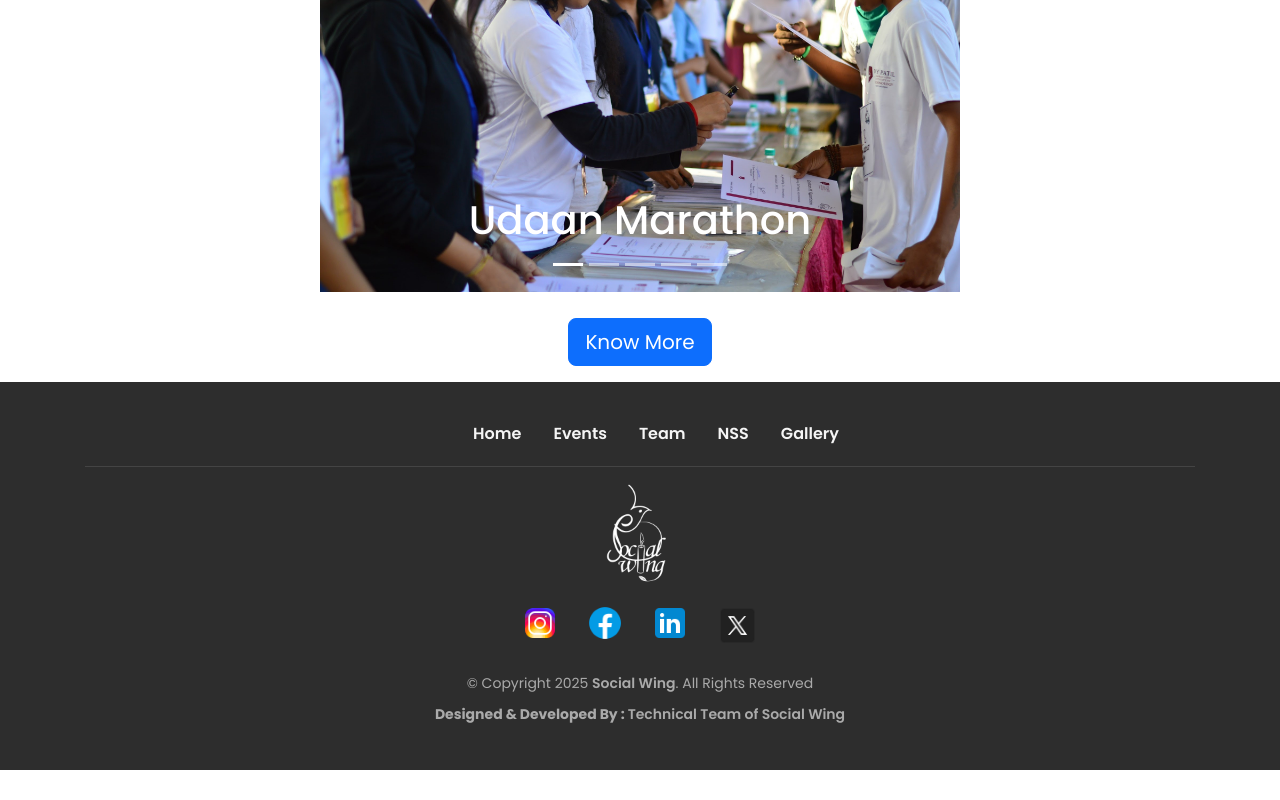
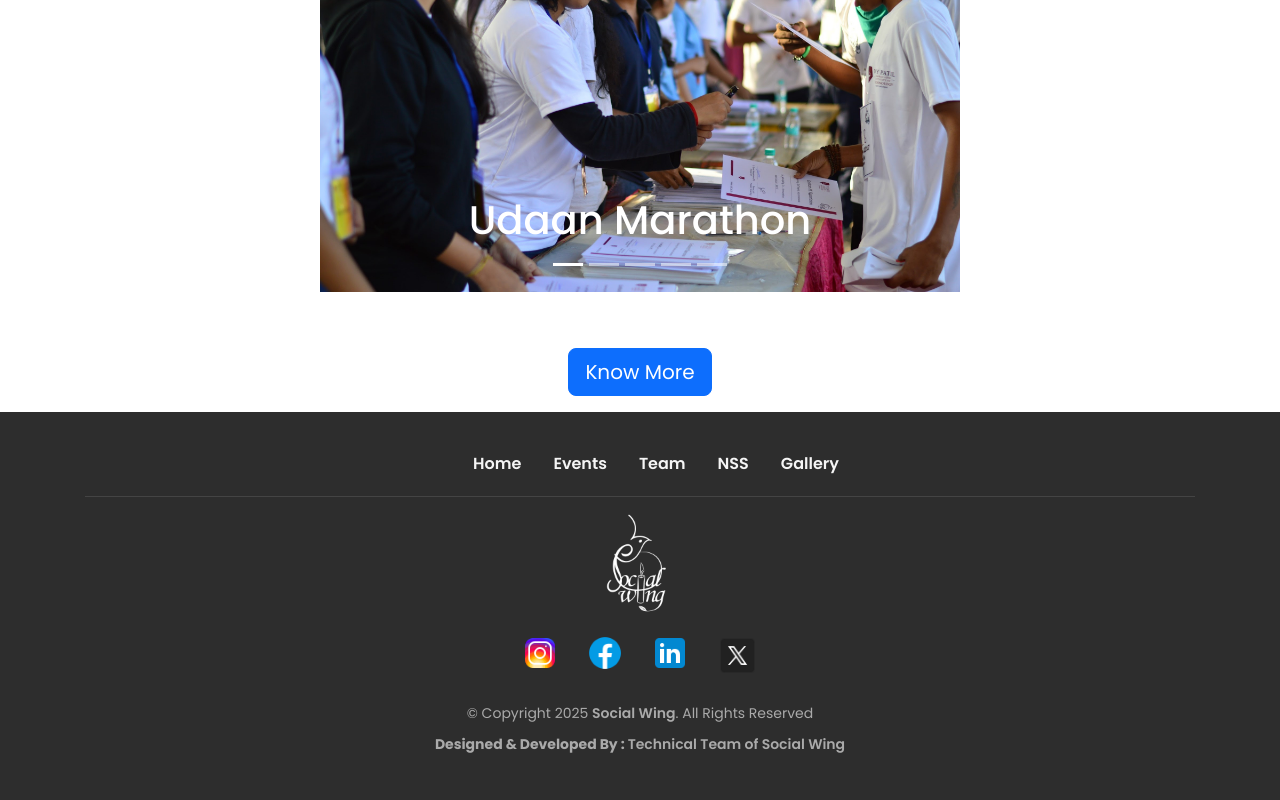
Before and after one commit to Pratham-Vishwakarma/Social-Wing-Website, a React (Create React App) app: page / in a window 1280 px wide. Shown: the part 2920-3720 px from the top of the page. Before the commit the page ends 3690 px from the top, so only its background shows below. Built offline with nearby package versions, Linux system fonts and the light colour scheme; a small style sheet from the web is missing; a web font is replaced by a local one.

Commit message:
Imporeved Event Carousal

```diff
--- a/src/components/OurEvents.jsx
+++ b/src/components/OurEvents.jsx
@@ -6,6 +6,7 @@ import Img2 from '../Images/Events/1tp.JPG';
 import Img3 from '../Images/Events/1 Donation Drive.jpg';
 import Img4 from '../Images/Events/1 cleanup drive.jpg';
 import Img5 from '../Images/Events/1orphanage.jpg';
+
 const H1 = styled.h1`
 text-align: center;
 margin-bottom: 20px;
@@ -21,15 +22,26 @@ font-size: 15px;
 }
 `;
 
+const ButtonContainer = styled.div`
+  display: flex;
+  justify-content: center;
+  align-items: center;
+  margin-top: 30px;
+`;
 
-
+const CarouselButton = styled.button`
+  background-color: transparent;
+  border: none;
+  color: white;
+  &:hover {
+    background-color: gray;
+  }
+`;
 
 const OurEvents = (props) => {
   return (
     <>
       <H1 class="display-5 fw-bold text-body-emphasis">Our Events</H1>
-
-
       <div id="myCarousel" class="carousel slide mb-6" data-bs-ride="carousel">
         <div class="carousel-indicators">
           <button type="button" data-bs-target="#myCarousel" data-bs-slide-to="0" class="active" aria-current="true" aria-label="Slide 1"></button>
@@ -39,7 +51,6 @@ const OurEvents = (props) => {
           <button type="button" data-bs-target="#myCarousel" data-bs-slide-to="4" aria-label="Slide 5"></button>
         </div>
         <div class="carousel-inner">
-
           <div class="carousel-item active">
             <img src={Img1} class="d-block mx-auto w-50 h-50" alt="..."/>
             <div class="container">
@@ -84,55 +95,26 @@ const OurEvents = (props) => {
               </div>
             </div>
           </div>
-
-
-
         </div>
-  <button class="carousel-control-prev" type="button" data-bs-target="#myCarousel" data-bs-slide="prev">
+        <CarouselButton className="carousel-control-prev" type="button" data-bs-target="#myCarousel" data-bs-slide="prev">
           <span class="carousel-control-prev-icon" aria-hidden="true"></span>
           <span class="visually-hidden-focusable ">Previous</span>
-  </button>
-  <button class="carousel-control-next" type="button" data-bs-target="#myCarousel" data-bs-slide="next">
+        </CarouselButton>
+        <CarouselButton className="carousel-control-next" type="button" data-bs-target="#myCarousel" data-bs-slide="next">
           <span class="carousel-control-next-icon" aria-hidden="true"></span>
           <span class="visually-hidden-focusable">Next</span>
-  </button>
+        </CarouselButton>
       </div>
-
-<p><a class="btn btn-lg btn-primary mt-3"><Link to="/events">Know More</Link></a></p>
-
-
-
-  {/* <div class="row">
-    <div class="col-lg-4">
-    <img src="https://dfstudio-d420.kxcdn.com/wordpress/wp-content/uploads/2019/06/digital_camera_photo-1080x675.jpg" height="20px" class="d-block mx-auto w-50 h-50" alt="..."/>
-      <h2 class="fw-normal">Heading</h2>
-      <p>Some representative placeholder content for the three columns of text below the carousel. This is the first column.</p>
-      <p><a class="btn btn-secondary" href="#">View details &raquo;</a></p>
-    </div>
-    <div class="col-lg-4">
-    <img src="https://dfstudio-d420.kxcdn.com/wordpress/wp-content/uploads/2019/06/digital_camera_photo-1080x675.jpg" height="20px" class="d-block mx-auto w-50 h-50" alt="..."/>
-      <h2 class="fw-normal">Heading</h2>
-      <p>Another exciting bit of representative placeholder content. This time, we've moved on to the second column.</p>
-      <p><a class="btn btn-secondary" href="#">View details &raquo;</a></p>
-    </div>
-    <div class="col-lg-4">
-    <img src="https://dfstudio-d420.kxcdn.com/wordpress/wp-content/uploads/2019/06/digital_camera_photo-1080x675.jpg" height="20px" class="d-block mx-auto w-50 h-50" alt="..."/>
-      <h2 class="fw-normal">Heading</h2>
-      <p>And lastly this, the third column of representative placeholder content.</p>
-      <p><a class="btn btn-secondary" href="#">View details &raquo;</a></p>
-    </div>
-  </div>
-</div> */}
-
-
-
-
+      <ButtonContainer>
+        <p>
+          <a class="btn btn-lg btn-primary mt-3">
+            <Link to="/events">
+              Know More
+            </Link>
+          </a>
+        </p>
+      </ButtonContainer>
     </>
-
   )
 }
-
 export default OurEvents
-
-
-//
```
Lines whose indentation alone changed are shown as unchanged.
